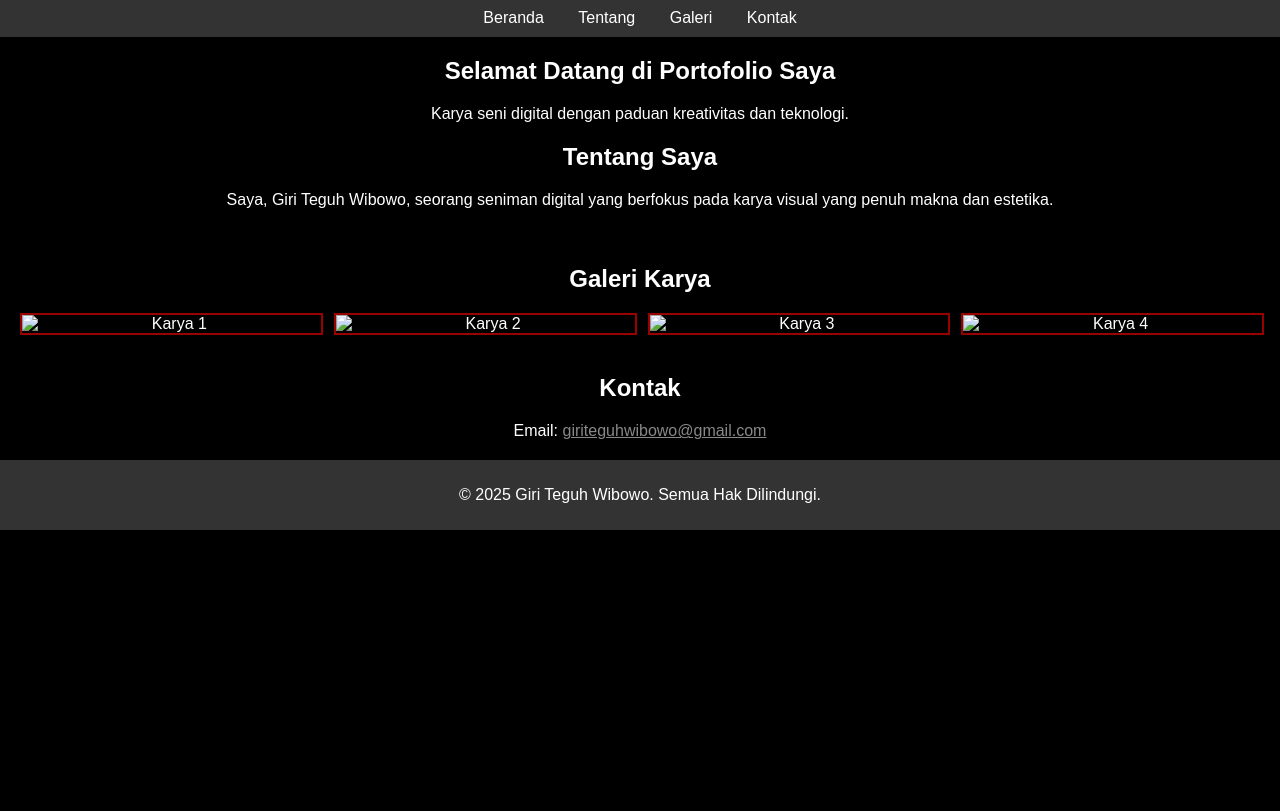
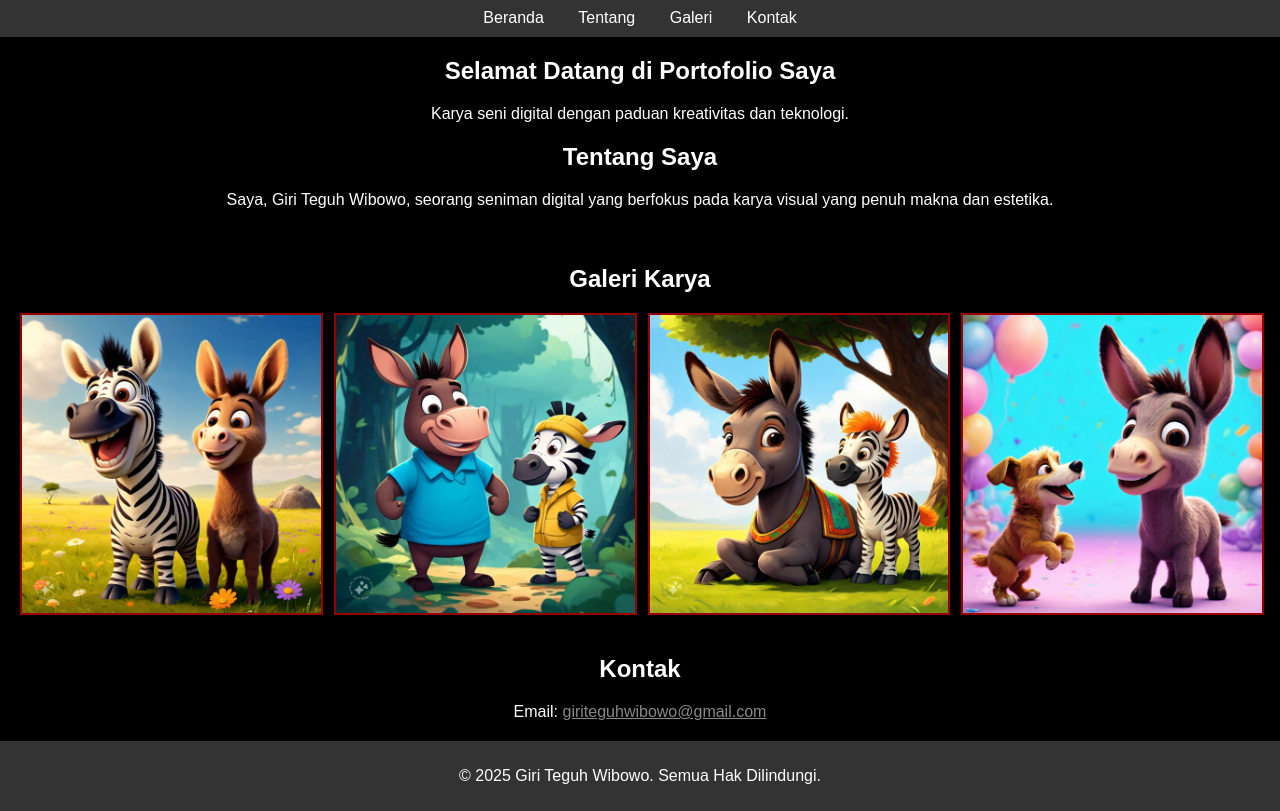
Before and after one commit to GETZ71/portofolio, a plain HTML site: page index.htm in a window 1280 px wide. Shown: the part 78-889 px from the top of the page. Before the commit the page ends 800 px from the top, so only its background shows below. Drawn offline with Linux system fonts and the light colour scheme.

Commit message:
index.htm

```diff
--- a/index.htm
+++ b/index.htm
@@ -82,10 +82,10 @@
         <h2>Galeri Karya</h2>
         <div class="gallery-container">
             <!-- Gambar diambil dari folder lokal -->
-            <img src="images/karya1.jpeg" alt="Karya 1">
-            <img src="images/karya2.jpeg" alt="Karya 2">
-            <img src="images/karya3.jpeg" alt="Karya 3">
-            <img src="images/karya4.jpeg" alt="Karya 4">
+            <img src="karya1.jpeg" alt="Karya 1">
+            <img src="karya2.jpeg" alt="Karya 2">
+            <img src="karya3.jpeg" alt="Karya 3">
+            <img src="karya4.jpeg" alt="Karya 4">
         </div>
     </section>
     <section id="kontak">
```
